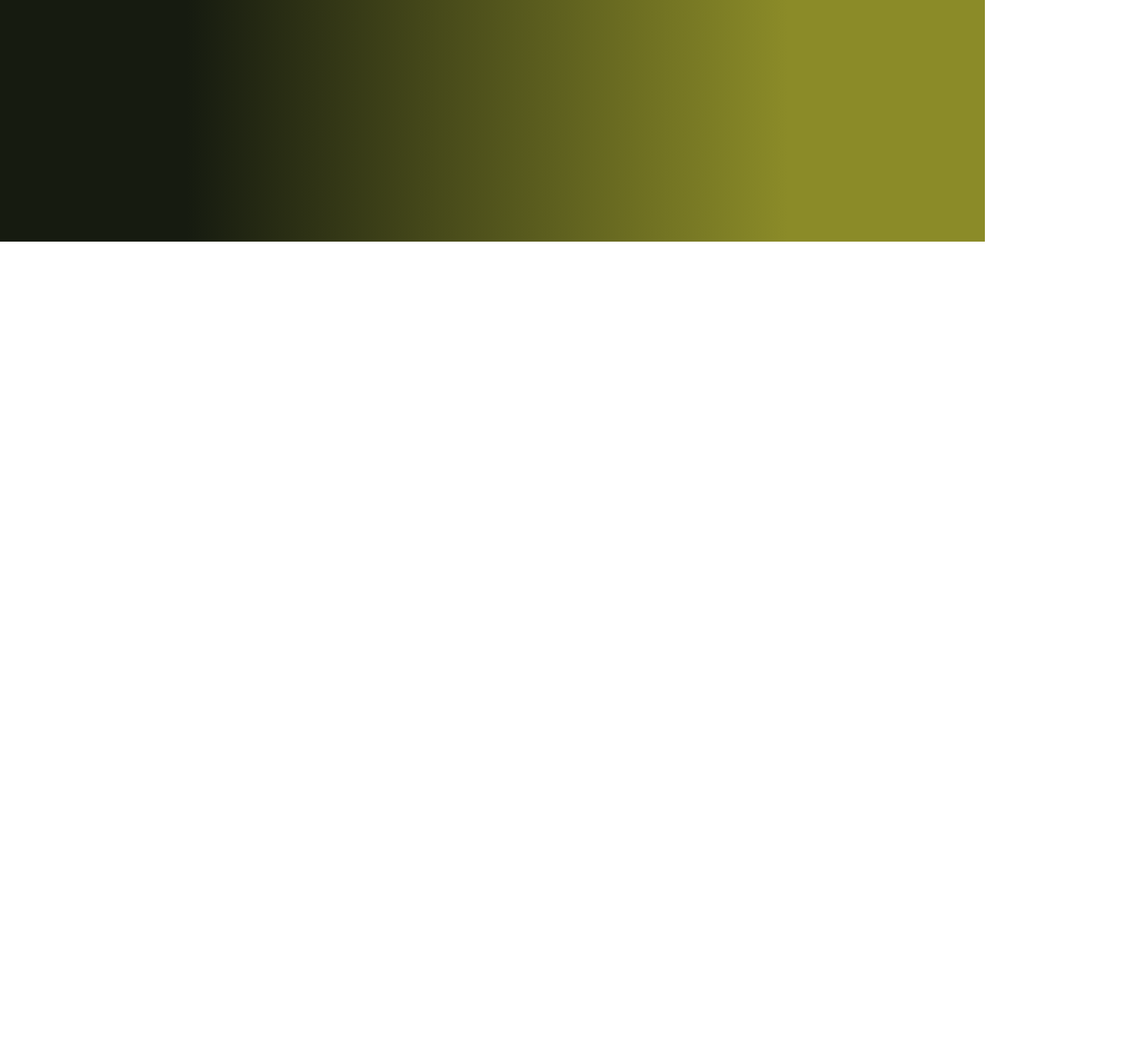
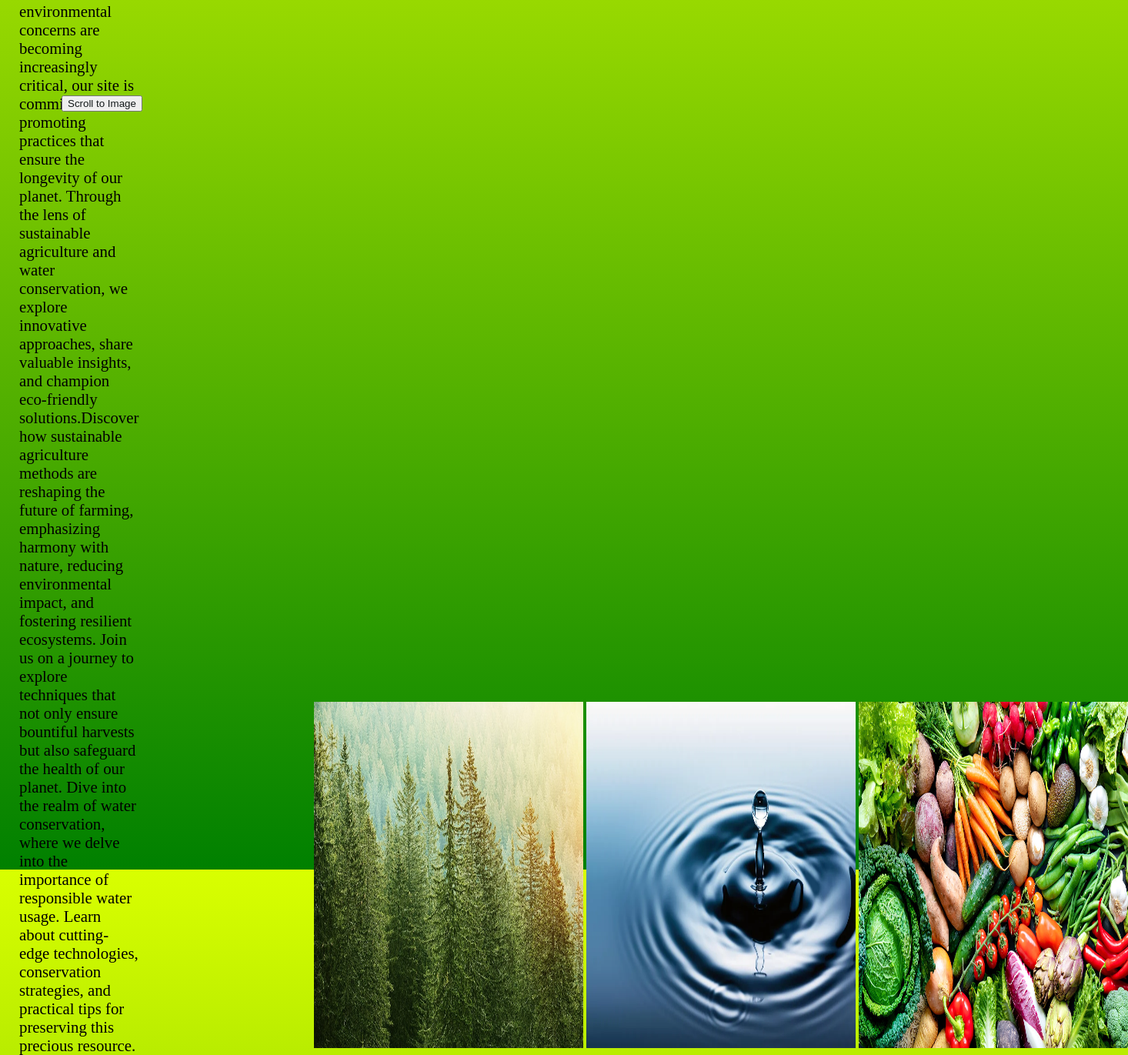
Before and after one commit to AZGeorgiev22/ayrian, a plain HTML site: page index.html in a window 1280 px wide. Shown: the part 486-1857 px from the top of the page at 77% size, 1466 px wide, since content can reach past the window. Before the commit the page ends 800 px from the top, so only its background shows below. Drawn offline with Linux system fonts and the light colour scheme.

Commit message:
workonhomepahe

```diff
--- a/index.html
+++ b/index.html
@@ -8,15 +8,43 @@
 </head>
 <body>
     <h1 class="Heading">Green challenges</h1>
+    <img class="logo" src="./images/logo.png" width="70px">
     <nav class="navbar">
-        <img class="logo"src="./images/logo.png" width=70px>
-        <a href = "./styles/home.css">home</a>
-        <a href = "./styles/infp1.css">infp1</a>
-        <a href = "./styles/infp2.css">infp2</a>
-        <a href ="./styles/infp3.css">infp3</a>
-        <a href ="./styles/aboutus.css">About us</a>
+        <a href="./pages/infp1.html">infp1</a>
+        <a href="./pages/infp2.html">infp2</a>
+        <a href="./pages/infp3.html">infp3</a>
+        <a href="./pages/aboutus.html">About us</a>
+    </nav>
+    <p class="introduction">Welcome to our dedicated space for Sustainable Agriculture and Water Conservation!
 
-        </nav>
+        In a world where environmental concerns are becoming increasingly critical, our site is committed to promoting practices that ensure the longevity of our planet. Through the lens of sustainable agriculture and water conservation, we explore innovative approaches, share valuable insights, and champion eco-friendly solutions.Discover how sustainable agriculture methods are reshaping the future of farming, emphasizing harmony with nature, reducing environmental impact, and fostering resilient ecosystems. Join us on a journey to explore techniques that not only ensure bountiful harvests but also safeguard the health of our planet.
 
+        Dive into the realm of water conservation, where we delve into the importance of responsible water usage. Learn about cutting-edge technologies, conservation strategies, and practical tips for preserving this precious resource. Our aim is to empower individuals and communities to make informed choices that contribute to a sustainable and water-efficient world.
+
+        </p>
+
+
+
+<div  class="buton">
+    <button><a href="#snimki">Scroll to Image</a></button>
+</div>
+
+
+
+
+<!--za 3te snimki-->
+        <div class="image-container">
+            <img class="zel" src="images/Evergreen-Trees.jpg">
+            <div class="text-on-hover">Text on Hover for Zel</div>
+        </div>
+        <div class="image-container">
+            <img class="voda" src="images/water.webp">
+            <div class="text-on-hover">Text on Hover for Voda</div>
+        </div>
+        <div class="image-container">
+            <img class="agri" src="images/agri.jpg">
+            <div class="text-on-hover"><a href="pages/infp3.html" >the challenges in modern agriculture and discuss sustainable farming practices that promote environmental health.</a></div>
+        </div>
+        <p id="snimki" class="snimki">  </p>
 </body>
 </html>
--- a/styles/global.css
+++ b/styles/global.css
@@ -16,6 +16,6 @@
     border-radius: 100px;
 }
 body{
-    background: rgb(255, 255, 255);
-background: linear-gradient(90deg, rgb(22, 27, 16) 19%, rgb(139, 139, 40) 80%);
+    height: 200vh;
+    background: linear-gradient(to bottom, rgb(217, 255, 0), green);
 }
--- a/styles/home.css
+++ b/styles/home.css
@@ -1,5 +1,6 @@
 /*tuk pishem css samo za home page*/
-@import"./global.css";
+@import "./global.css";
+
 .Heading {
     position: absolute;
     top: 10px;
@@ -7,11 +8,69 @@
     right: 600px;
     color: azure;
     background: linear-gradient(89.84deg, #228830 12.18%, #13191a 53.25%);
-
     -webkit-background-clip: text;
-
     -webkit-text-fill-color: transparent;
-
     background-clip: text;
     font-size: 3rem;
-  }
+}
+
+.image-container {
+  top:1300px;
+  left:400px;
+    position: relative;
+    display: inline-block;
+}
+
+.zel,
+.voda,
+.agri {
+    width: 350px;
+    height: 450px;
+    transition: opacity 0.5s ease;
+}
+
+.zel:hover,
+.voda:hover,
+.agri:hover {
+    opacity: 0;
+}
+
+.text-on-hover {
+    position: absolute;
+    top: 50%;
+    left: 50%;
+    transform: translate(-50%, -50%);
+    color: white;
+    font-size: 16px;
+    opacity: 0;
+    transition: opacity 0.5s ease;
+
+}
+.image-container:hover .text-on-hover {
+  opacity: 1;
+}
+.snimki {
+  position: absolute;
+  top: 160vh;
+}
+a{
+  text-decoration: none;
+  color: #13191a;
+}
+.buton{
+  position:absolute;
+ width:300px;
+ height:400px;
+  top:610px;
+  left:80px;
+}
+.introduction {
+  position: absolute;
+  top: 300px;
+  right: 1100px;
+  transform: rotate(-45);
+  color: rgb(0, 0, 0);
+  left: 25px;
+  font-size: 1.3rem;
+
+}
```
Also changed, not shown: images/agri.jpg (added).
